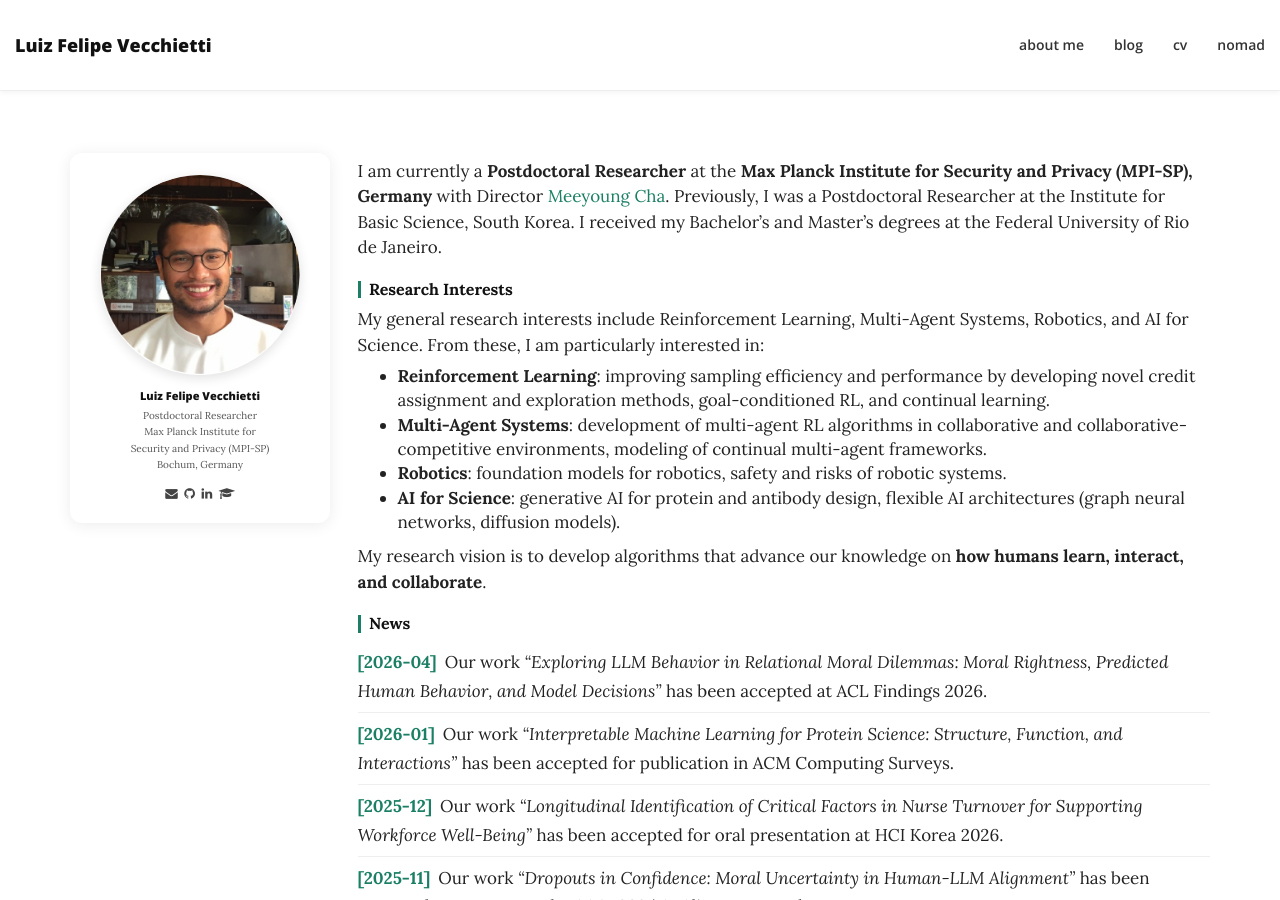
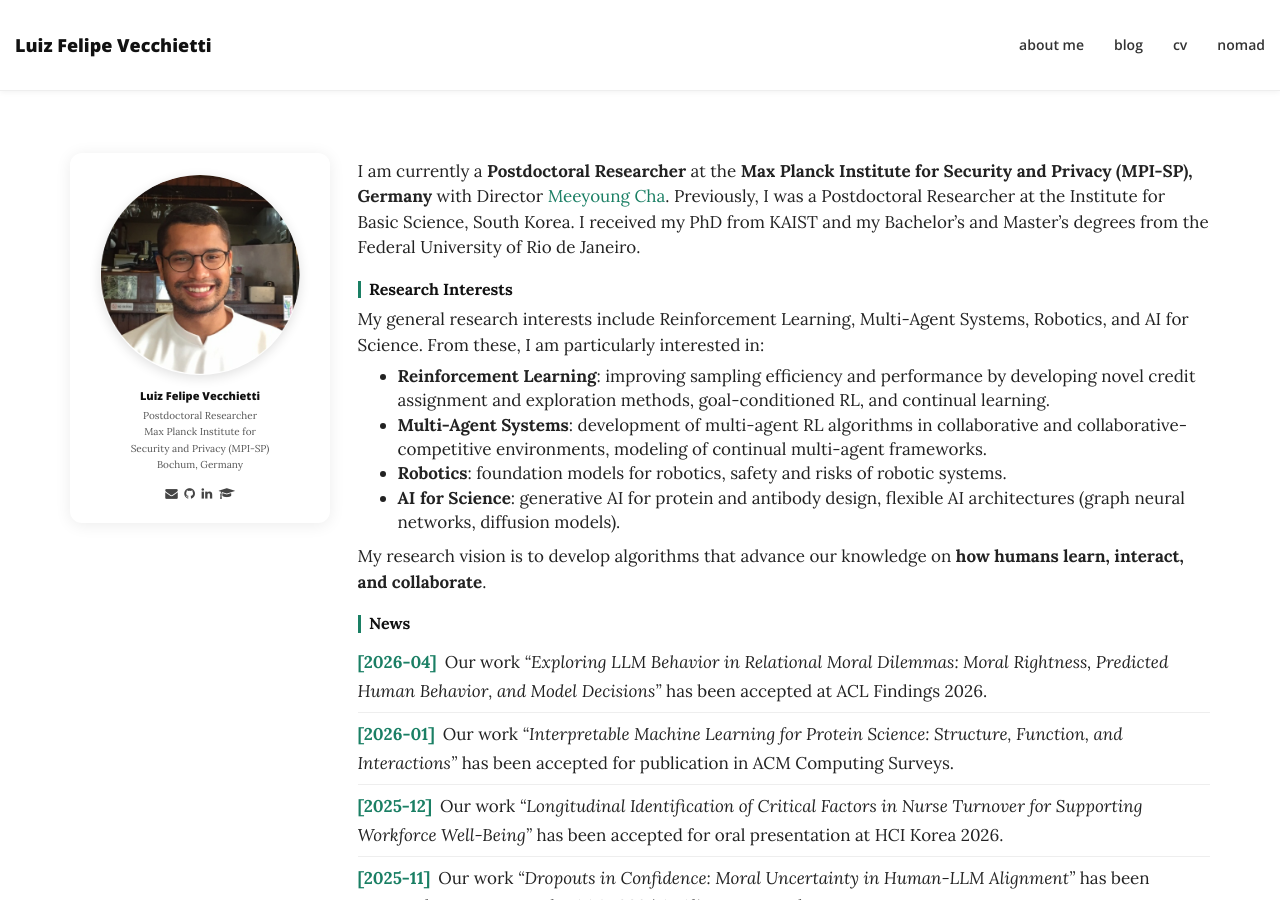
Before and after one commit to lfelipesv/lfelipesv.github.io, a Jekyll site: the page built from index.md, in a window 1280 px wide and 900 px high. Built offline with Jekyll 4.4.1, drawn with Linux system fonts in a browser that asks for light colours; nearby versions of some CDN libraries.

Commit message:
update my background

```diff
--- a/index.md
+++ b/index.md
@@ -3,7 +3,7 @@ layout: about
 title: Luiz Felipe Vecchietti
 ---
 
-I am currently a **Postdoctoral Researcher** at the **Max Planck Institute for Security and Privacy (MPI-SP), Germany** with Director [Meeyoung Cha](https://scholar.google.com/citations?user=iFlnVCoAAAAJ&hl=en). Previously, I was a Postdoctoral Researcher at the Institute for Basic Science, South Korea. I received my Bachelor's and Master's degrees at the Federal University of Rio de Janeiro.
+I am currently a **Postdoctoral Researcher** at the **Max Planck Institute for Security and Privacy (MPI-SP), Germany** with Director [Meeyoung Cha](https://scholar.google.com/citations?user=iFlnVCoAAAAJ&hl=en). Previously, I was a Postdoctoral Researcher at the Institute for Basic Science, South Korea. I received my PhD from KAIST and my Bachelor's and Master's degrees from the Federal University of Rio de Janeiro.
 
 ## Research Interests
 
```
